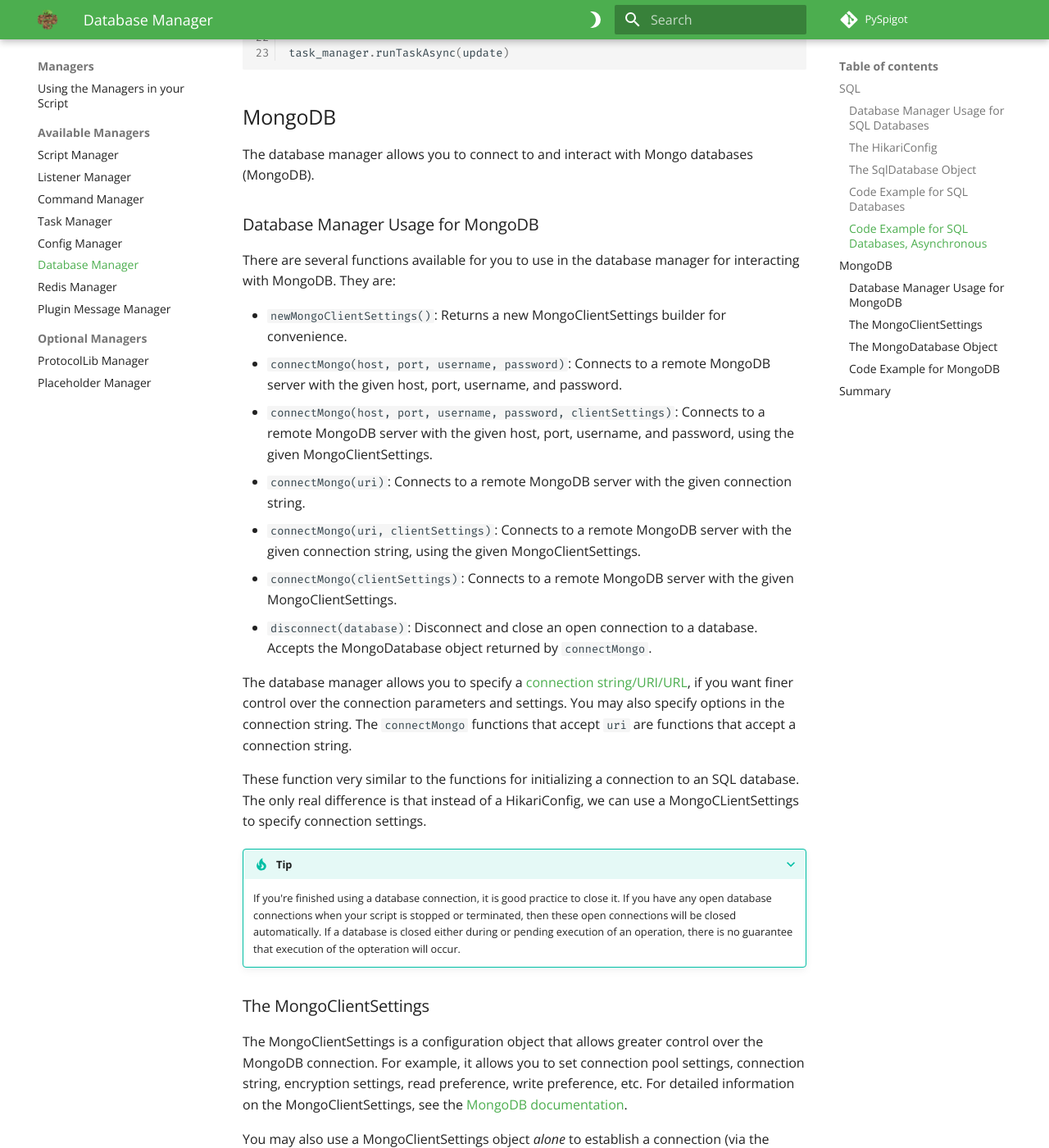
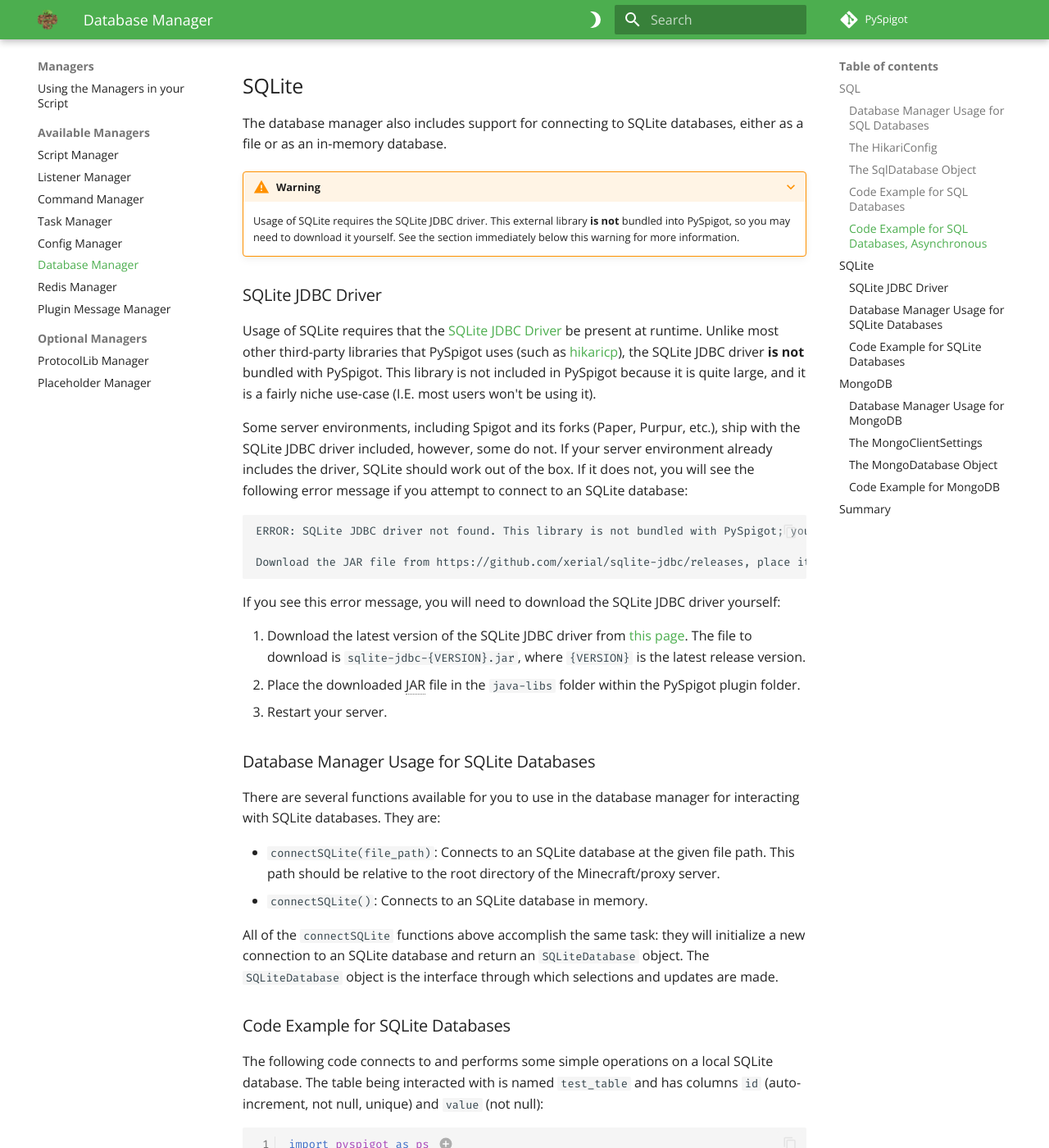
Before and after one commit to magicmq/pyspigot-documentation, an MkDocs documentation site: the page built from docs/managers/databases.md, in a window 1280 px wide and 1400 px high, scrolled down 4726 px. Shown: the whole window at 82% size. Built offline with MkDocs 1.6.1 and Material for MkDocs 9.7.7, drawn with Linux system fonts in a browser that asks for light colours; comment, search, counter and statistics services are not loaded; some of the changed text lies outside the part shown.

Commit message:
Document SQLite support and changes to returned result of select statements

````diff
--- a/docs/managers/databases.md
+++ b/docs/managers/databases.md
@@ -45,8 +45,8 @@
 Once we call any of the above `connectSql` functions, a connection is established. If the connection is established successfully, then an `SqlDatabase` object is returned. The SqlDatabase object contains the functions used to interact directly with the database:
 
 - `getHikariDataSource()`: Returns the underlying HikariDataSource connection object.
-- `select(sql)`: Executes a select statement on the database with the provided `sql`. Returns a Map (essentially the same as a python dict), with keys that represent column names and values that represent column data (a list of objects).
-- `select(sql, values)`: Executes a select statement on the database with the provided `sql`, with `values` (a list of objects) that will be replaced in the `sql` statement. Returns a Map (essentially the same as a python dict), with keys that represent column names and values that represent column data (a list of objects).
+- `select(sql)`: Executes a select statement on the database with the provided `sql`. Returns a List of Java Maps (Maps are essentially the same as a python dict), with each element in the list representing a row in the result data from the select statement.
+- `select(sql, values)`: Executes a select statement on the database with the provided `sql`, with `values` (a list of objects) that will be replaced in the `sql` statement. Returns a List of Java Maps (Maps are essentially the same as a python dict), with each element in the list representing a row in the result data from the select statement.
 - `update(sql)`: Executes an update statement on the database with the provided `sql`. Returns an int that signals the number of rows affected by the update.
 - `update(sql, values)`: Executes an update statement on the database, with `values` (a list of objects) that will be replaced in the `sql` statement. Returns an int that signals the number of rows affected by the update.
 
@@ -104,7 +103,7 @@
 
 4. Here, we select all data from `test_table` and order it by the column `val`, descending, and assign the selected data to the `data` variable.
 
-5. Here, we loop through all of the data and print the column name along with the data corresponding to that column.
+5. Here, we loop through all of the rows in the returned data and print each row to console.
 
 6. Here, we execute an update on `test_table` by inserting a new row with values 11 for `id` and 1 for `val`, and assign the result (number of rows affected) to the variable `rows_affected`.
 
@@ -147,6 +145,79 @@
 
 task_manager.runTaskAsync(update)
 ```
+
+## SQLite
+
+The database manager also includes support for connecting to SQLite databases, either as a file or as an in-memory database.
+
+???+ warning
+
+    Usage of SQLite requires the SQLite JDBC driver. This external library **is not** bundled into PySpigot, so you may need to download it yourself. See the section immediately below this warning for more information.
+
+### SQLite JDBC Driver
+
+Usage of SQLite requires that the [SQLite JDBC Driver](https://github.com/xerial/sqlite-jdbc) be present at runtime. Unlike most other third-party libraries that PySpigot uses (such as [hikaricp](https://github.com/brettwooldridge/HikariCP)), the SQLite JDBC driver **is not** bundled with PySpigot. This library is not included in PySpigot because it is quite large, and it is a fairly niche use-case (I.E. most users won't be using it).
+
+Some server environments, including Spigot and its forks (Paper, Purpur, etc.), ship with the SQLite JDBC driver included, however, some do not. If your server environment already includes the driver, SQLite should work out of the box. If it does not, you will see the following error message if you attempt to connect to an SQLite database:
+
+```
+ERROR: SQLite JDBC driver not found. This library is not bundled with PySpigot; you will need to manually download it for SQLite support.
+
+Download the JAR file from https://github.com/xerial/sqlite-jdbc/releases, place it in the java-libs folder, and restart the server.
+```
+
+If you see this error message, you will need to download the SQLite JDBC driver yourself:
+
+1. Download the latest version of the SQLite JDBC driver from [this page](https://github.com/xerial/sqlite-jdbc/releases). The file to download is `sqlite-jdbc-{VERSION}.jar`, where `{VERSION}` is the latest release version.
+2. Place the downloaded JAR file in the `java-libs` folder within the PySpigot plugin folder.
+3. Restart your server.
+
+### Database Manager Usage for SQLite Databases
+
+There are several functions available for you to use in the database manager for interacting with SQLite databases. They are:
+
+- `connectSQLite(file_path)`: Connects to an SQLite database at the given file path. This path should be relative to the root directory of the Minecraft/proxy server.
+- `connectSQLite()`: Connects to an SQLite database in memory.
+
+All of the `connectSQLite` functions above accomplish the same task: they will initialize a new connection to an SQLite database and return an `SQLiteDatabase` object. The `SQLiteDatabase` object is the interface through which selections and updates are made.
+
+### Code Example for SQLite Databases
+
+The following code connects to and performs some simple operations on a local SQLite database. The table being interacted with is named `test_table` and has columns `id` (auto-increment, not null, unique) and `value` (not null):
+
+``` py linenums="1"
+import pyspigot as ps # (1)!
+
+db_manager = ps.database_manager() # (2)!
+
+sqlite = db_manager.connectSQLite('plugins/PySpigot/configs/sqlite_database.db') # (3)!
+
+data = sqlite.select('SELECT * FROM test_table ORDER BY val DESC;') # (4)!
+
+for row in data: # (5)!
+    print(row)
+
+rows_affected = sqlite.update('INSERT INTO test_table (id, val) VALUES (?, ?)', [11, 1]) # (6)!
+print(f'Rows affected: {rows_affected}') # (7)!
+
+db_manager.disconnect(sqlite) # (8)!
+```
+
+1. Here, we import PySpigot as `ps` to utilize the database manager.
+
+2. Here, we get the database manager from `ps` and set it to `db_manager`.
+
+3. Here, we establish a new connection with `connectSql` and assign the returned object to `sqlite`. This variable is what we will subsequently use to interact with the database.
+
+4. Here, we select all data from `test_table` and order it by the column `val`, descending, and assign the selected data to the `data` variable.
+
+5. Here, we loop through all of the rows in the returned data and print each row to console.
+
+6. Here, we execute an update on `test_table` by inserting a new row with values 11 for `id` and 1 for `val`, and assign the result (number of rows affected) to the variable `rows_affected`.
+
+7. Here, we print the number of rows affected.
+
+8. Here, we close the database connection by calling the `disconnect` function from the database manager and passing our database object we got earlier when we connected with `connectSql`.
 
 ## MongoDB
 
````
Also changed, not shown: other parts of docs/managers/databases.md (+4 -6 lines).
